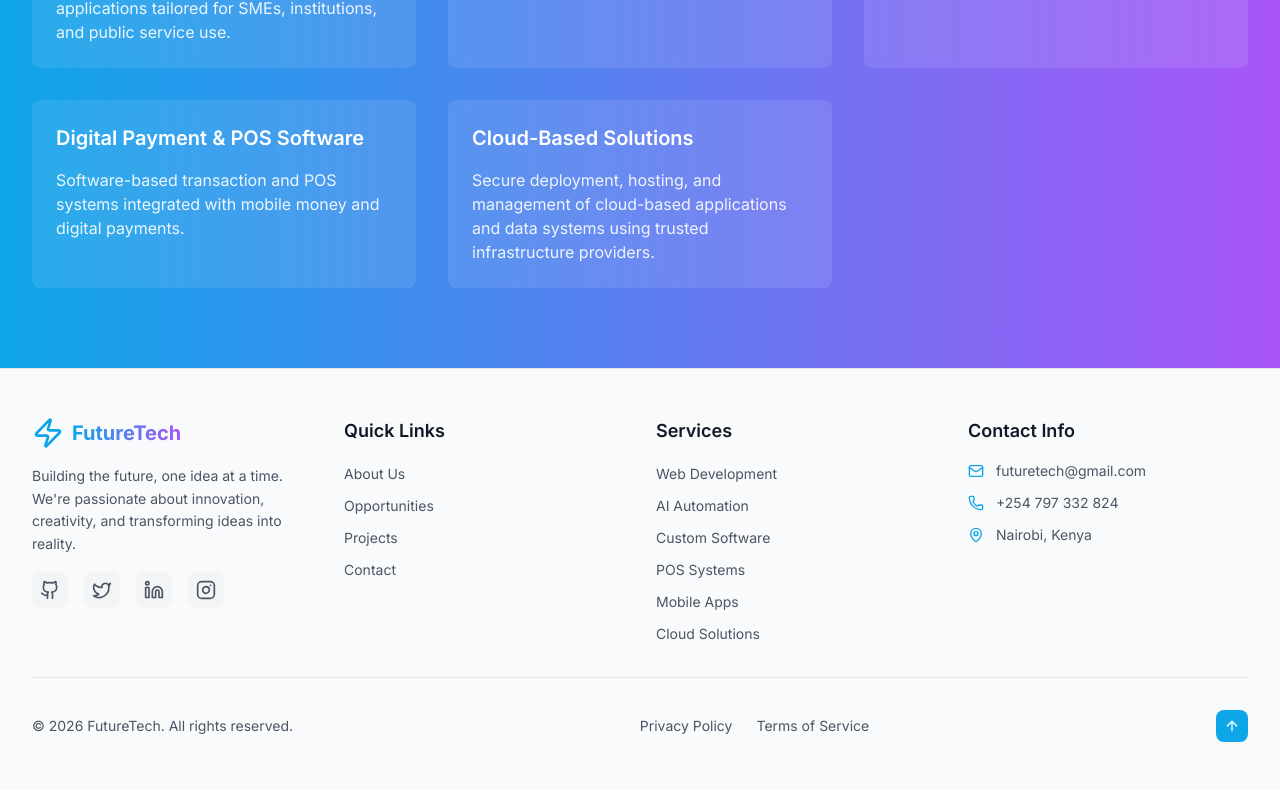
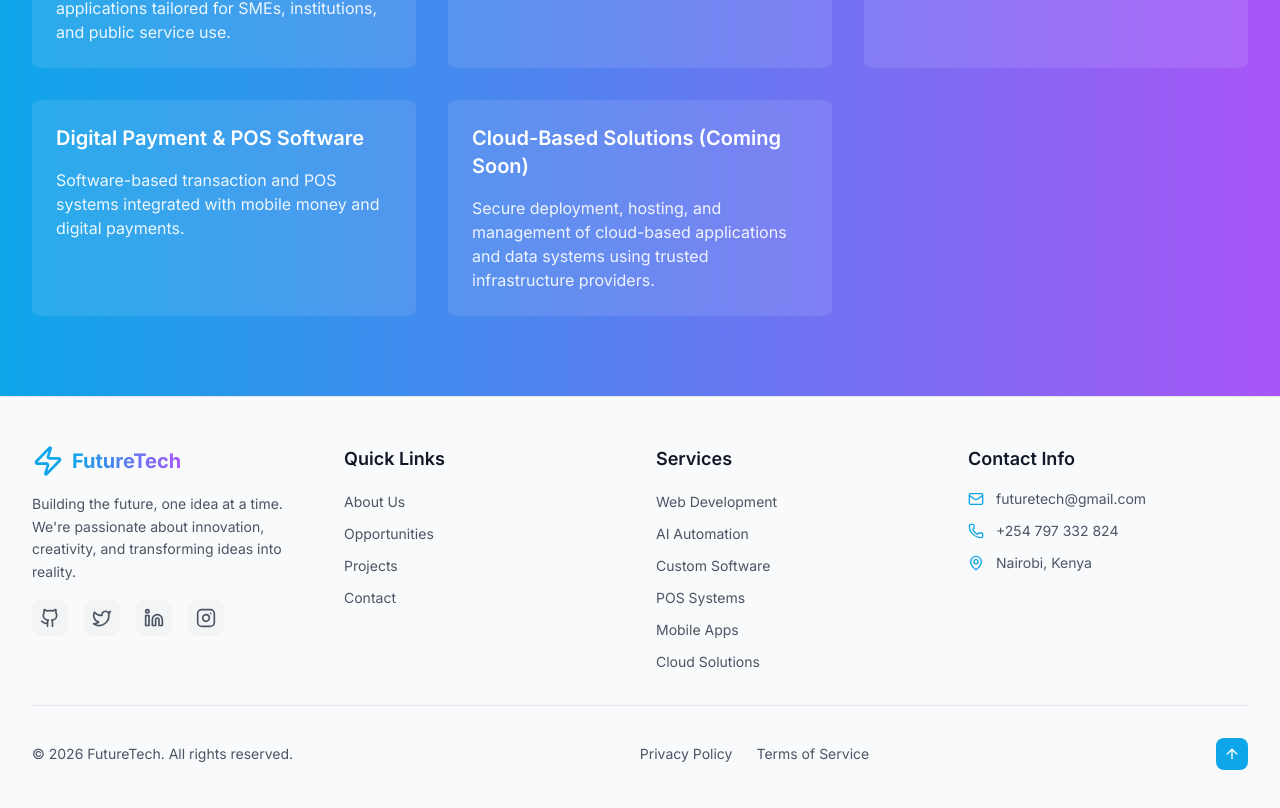
Before and after one commit to R-Denzel/company-website, a React (Vite) app in the folder company-website/: page /about in a window 1280 px wide. Shown: the part 3480-4288 px from the top of the page. Built offline with nearby package versions, Linux system fonts and the light colour scheme; no server answers.

Commit message:
Coming Soon label to Cloud-Based Solutions

```diff
--- a/company-website/src/pages/About.jsx
+++ b/company-website/src/pages/About.jsx
@@ -366,7 +366,7 @@ const About = () => {
                 description: 'Software-based transaction and POS systems integrated with mobile money and digital payments.',
               },
               {
-                title: 'Cloud-Based Solutions',
+                title: 'Cloud-Based Solutions (Coming Soon)',
                 description: 'Secure deployment, hosting, and management of cloud-based applications and data systems using trusted infrastructure providers.',
               },
             ].map((service, index) => (
--- a/company-website/src/pages/Projects.jsx
+++ b/company-website/src/pages/Projects.jsx
@@ -66,7 +66,7 @@ const Projects = () => {
     },
     {
       icon: Smartphone,
-      name: 'Cloud-Based Solutions',
+      name: 'Cloud-Based Solutions (Coming Soon)',
       description: 'Secure deployment, hosting, and management of cloud applications and data systems.',
     },
   ];
```
